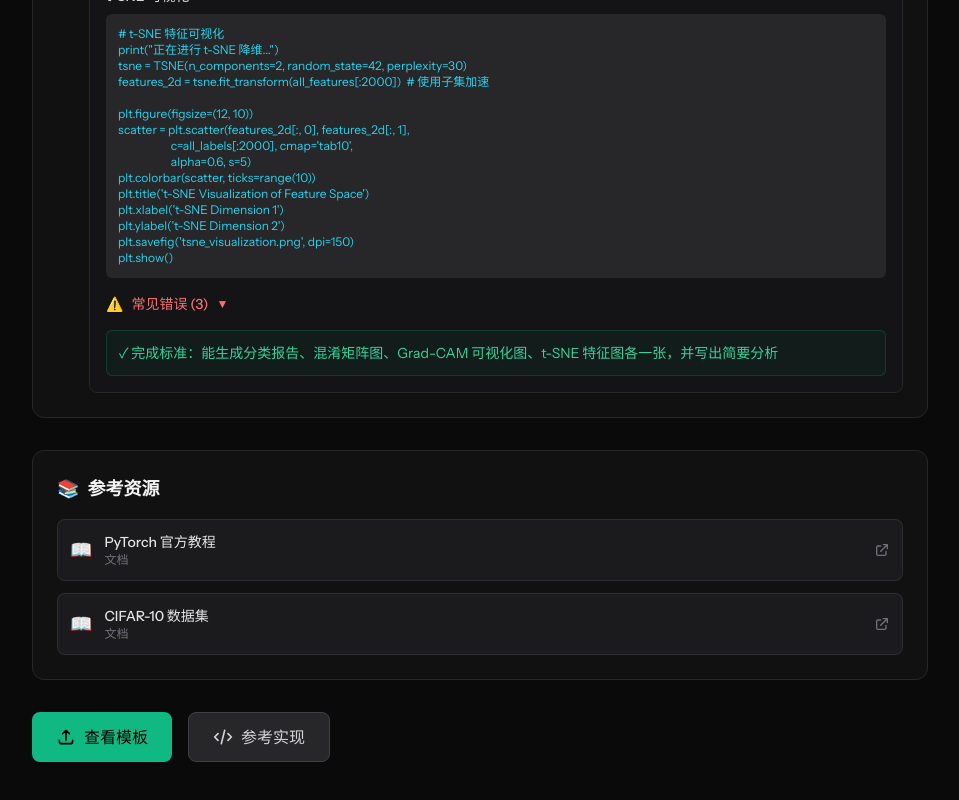
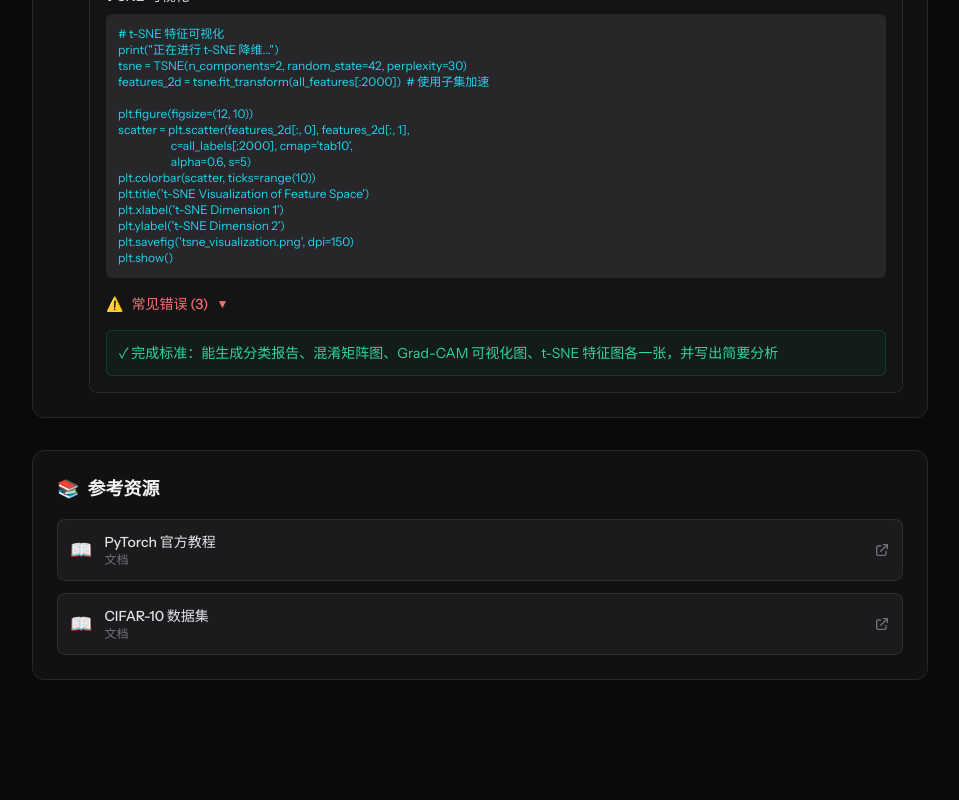
Before and after one commit to xingye-zjw/techradar, a Next.js app: page /practice/cv-image-classification in a window 1280 px wide. Shown: the part 10400-11200 px from the top of the page, without its empty margins (280-1239 px from the left). After the commit the page ends 11160 px from the top, so only its background shows below. Built offline with nearby package versions, Linux system fonts and the light colour scheme.

Commit message:
fix: 删除无效的查看模板和参考实现按钮

```diff
--- a/components/practice/ProjectDetail.tsx
+++ b/components/practice/ProjectDetail.tsx
@@ -138,35 +138,6 @@ export function ProjectDetail({ project }: ProjectDetailProps) {
         </section>
       )}
 
-      {/* 操作按钮 */}
-      <div className="flex flex-wrap gap-4">
-        {project.templateRepo && (
-          <a
-            href={project.templateRepo}
-            target="_blank"
-            rel="noopener noreferrer"
-            className="inline-flex items-center gap-2 px-6 py-3 bg-emerald-500 text-black font-medium rounded-lg hover:bg-emerald-400 transition-colors"
-          >
-            <svg className="w-5 h-5" fill="none" stroke="currentColor" viewBox="0 0 24 24">
-              <path strokeLinecap="round" strokeLinejoin="round" strokeWidth={2} d="M4 16v1a3 3 0 003 3h10a3 3 0 003-3v-1m-4-8l-4-4m0 0L8 8m4-4v12" />
-            </svg>
-            查看模板
-          </a>
-        )}
-        {project.solutionRepo && (
-          <a
-            href={project.solutionRepo}
-            target="_blank"
-            rel="noopener noreferrer"
-            className="inline-flex items-center gap-2 px-6 py-3 bg-zinc-800 text-zinc-300 font-medium rounded-lg border border-zinc-700 hover:bg-zinc-700 transition-colors"
-          >
-            <svg className="w-5 h-5" fill="none" stroke="currentColor" viewBox="0 0 24 24">
-              <path strokeLinecap="round" strokeLinejoin="round" strokeWidth={2} d="M10 20l4-16m4 4l4 4-4 4M6 16l-4-4 4-4" />
-            </svg>
-            参考实现
-          </a>
-        )}
       </div>
-    </div>
   );
 }
```
